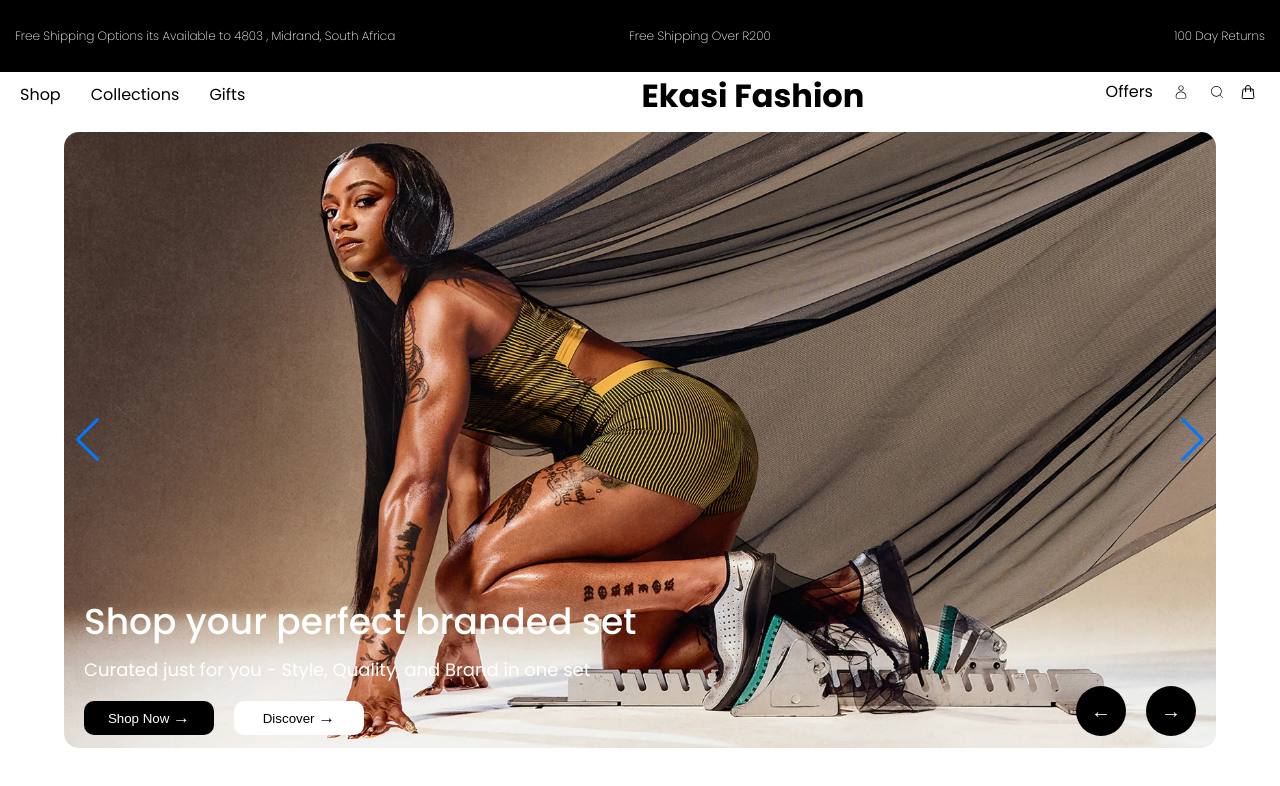
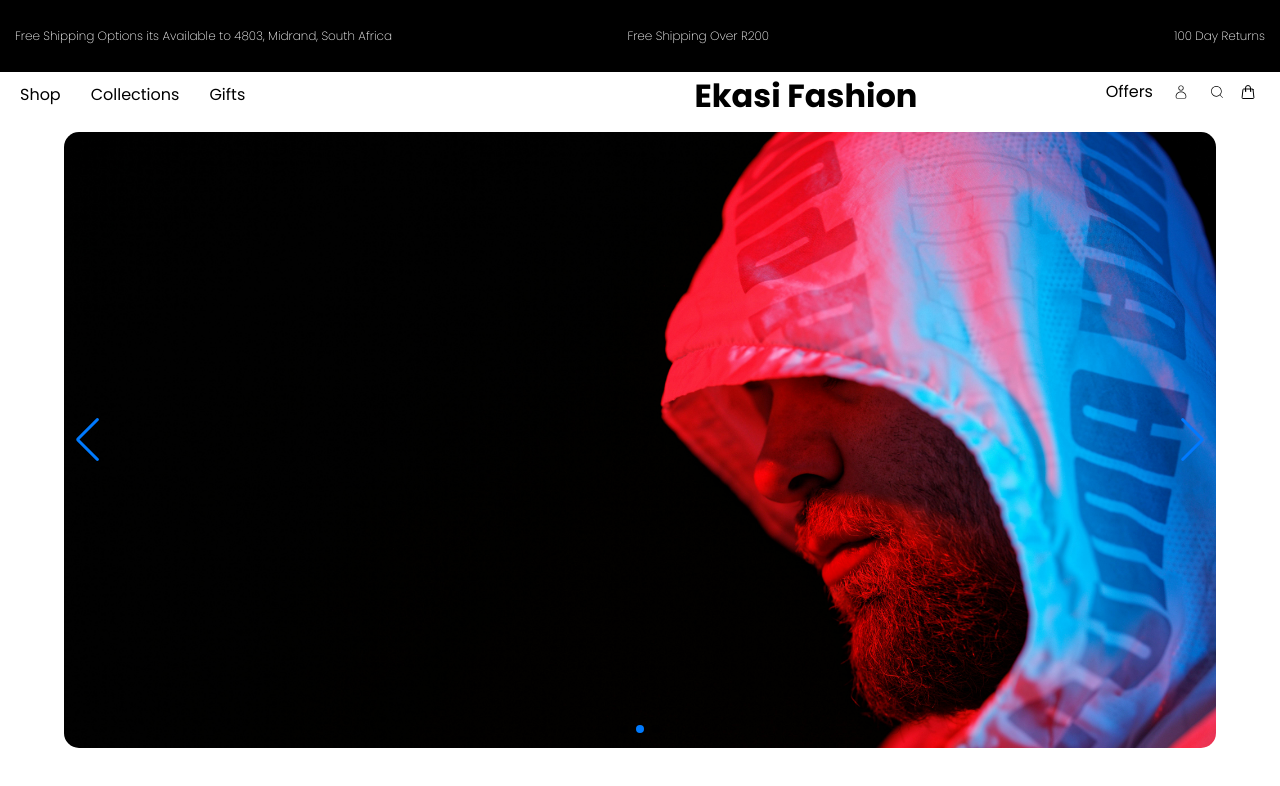
Before and after one commit to datlearner/ekasi-commerce, a React (Vite) app in the folder ekaasi/: page / in a window 1280 px wide. Shown: the top 786 px of the page. Built offline with nearby package versions, Linux system fonts and the light colour scheme; a web font is replaced by a local one.

Commit message:
had an issue with buttons and fixed it

```diff
--- a/ekaasi/package.json
+++ b/ekaasi/package.json
@@ -13,7 +13,8 @@
     "install": "^0.13.0",
     "react": "^19.0.0",
     "react-dom": "^19.0.0",
-    "react-icons": "^5.5.0"
+    "react-icons": "^5.5.0",
+    "swiper": "^11.2.6"
   },
   "devDependencies": {
     "@eslint/js": "^9.21.0",
--- a/ekaasi/src/components/Home.jsx
+++ b/ekaasi/src/components/Home.jsx
@@ -1,98 +1,83 @@
-/* eslint-disable no-undef */
-/* eslint-disable no-unused-vars */
-import React from 'react'
-import { CiUser } from "react-icons/ci";
-import { CiSearch } from "react-icons/ci";
+import { Swiper, SwiperSlide } from "swiper/react";
+import { Navigation, Pagination, Autoplay } from "swiper/modules";
+import "swiper/css";
+import "swiper/css/navigation";
+import "swiper/css/pagination";
+import { CiUser, CiSearch } from "react-icons/ci";
 import { HiOutlineShoppingBag } from "react-icons/hi2";
 
 const Home = () => {
-  var swiper = new Swiper(".mySwiper", {
-    spaceBetween: 30,
-    centeredSlides: true,
-    autoplay: {
-      delay: 2500,
-      disableOnInteraction: false,
-    },
-    pagination: {
-      el: ".swiper-pagination",
-      clickable: true,
-    },
-    navigation: {
-      nextEl: ".swiper-button-next",
-      prevEl: ".swiper-button-prev",
-    },
-  });
   return (
     <>
-    <div className='container'>
-      <div className='nav'>
-        <p>Free Shipping Options  its Available to <span>4803 , Midrand, South Africa</span> </p>
-        <p className='pleft'>Free Shipping Over R200</p>
+      <div className="container">
+        <div className="nav">
+          <p>
+            Free Shipping Options its Available to <span>4803, Midrand, South Africa</span>
+          </p>
+          <p className="pleft">Free Shipping Over R200</p>
           <p>100 Day Returns</p>
         </div>
-      <div className='nav-container'>
-
-        <div className='ptags'>
+        <div className="nav-container">
+          <div className="ptags">
             <p>shop</p>
             <p>collections</p>
             <p>gifts</p>
           </div>
-        <h1 className='h1'>Ekasi Fashion</h1>
-        <div>
-
-        </div>
-        <div className='icons'>
+          <h1 className="h1">Ekasi Fashion</h1>
+          <div className="icons">
             <p>offers</p>
-        <CiUser style={{margin: 10}} className='hover' />
-        <CiSearch style={{margin: 10}} className='hover' />
-        <HiOutlineShoppingBag style={{margin: 5}} className='hover' />
-        </div>
-
-      </div>
-      <div className='menu'>
-      <div class="swiper mySwiper">
-    <div class="swiper-wrapper">
-      <div class="swiper-slide">
-        <div className='page1'>
-
-          <div className='bottom'>
-
-            <h1>Shop your perfect branded set </h1>
-            <p>Curated just for you - Style, Quality, and Brand in one set </p>
-
-            <div className='flex'>
-              <div className='btns'>
-                <button>shop now <span className='whit'>&rarr;</span></button>
-                <button>discover  <span className='whit'>&rarr;</span></button>
-              </div>
-              <div className='btn'>
-                <button><span className='white'>&larr;</span></button>
-                <button><span className='white'>&rarr;</span></button>
+            <CiUser style={{ margin: 10 }} className="hover" />
+            <CiSearch style={{ margin: 10 }} className="hover" />
+            <HiOutlineShoppingBag style={{ margin: 5 }} className="hover" />
           </div>
         </div>
 
+        <div className="menu">
+          <Swiper
+            modules={[Navigation, Pagination, Autoplay]}
+            spaceBetween={30}
+            centeredSlides={true}
+            autoplay={{ delay: 2500, disableOnInteraction: false }}
+            pagination={{ clickable: true }}
+            navigation
+          >
+            <SwiperSlide>
+              <div className="page1">
+                <div className="bottom">
+                  <h1>Shop your perfect branded set</h1>
+                  <p>Curated just for you - Style, Quality, and Brand in one set</p>
+                  <div className="flex">
+                    <div className="btns">
+                      <button>
+                        shop now <span className="whit">→</span>
+                      </button>
+                      <button className="blac">
+                        discover <span className="whit">→</span>
+                      </button>
                     </div>
-
-        </div>
-      </div>
-      <div class="swiper-slide">
-      <div className='page2'>
-
-      </div>
-      </div>
-      <div class="swiper-slide">
-      <div className='page3'>
+                    <div className="btn">
+                      <button>
+                        <span className="white">←</span>
+                      </button>
+                      <button>
+                        <span className="white">→</span>
+                      </button>
                     </div>
                   </div>
                 </div>
-    <div class="swiper-button-next"></div>
-    <div class="swiper-button-prev"></div>
-    <div class="swiper-pagination"></div>
               </div>
+            </SwiperSlide>
+            <SwiperSlide>
+              <div className="page2"></div>
+            </SwiperSlide>
+            <SwiperSlide>
+              <div className="page3"></div>
+            </SwiperSlide>
+          </Swiper>
         </div>
       </div>
     </>
-  )
-}
+  );
+};
 
-export default Home
+export default Home;
--- a/ekaasi/src/index.css
+++ b/ekaasi/src/index.css
@@ -238,6 +238,9 @@ p:hover{
   -o-border-radius: 100px;
   margin-top: -4px;
 }
+.black {
+  color:black
+}
 
 .white{
   font-size: 20px;
```
Also changed, not shown: 1 other file (tests, documents, lock files or other folders). Lines whose indentation alone changed are shown as unchanged.
